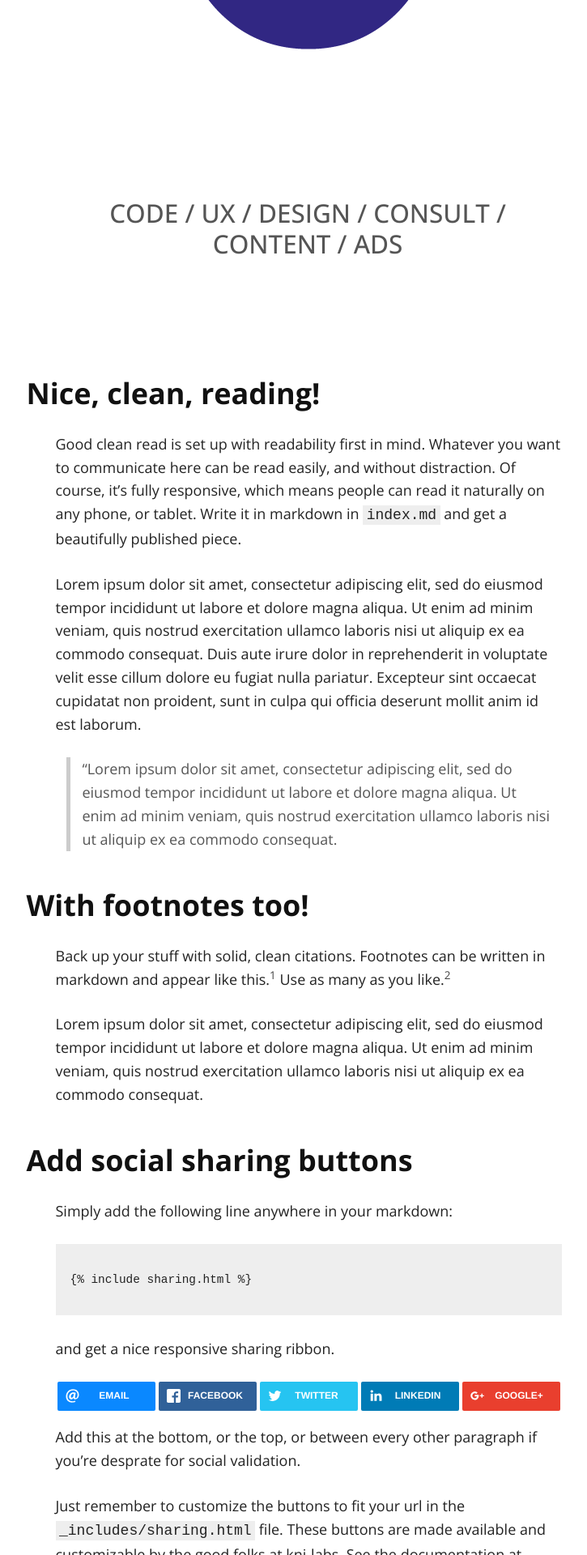
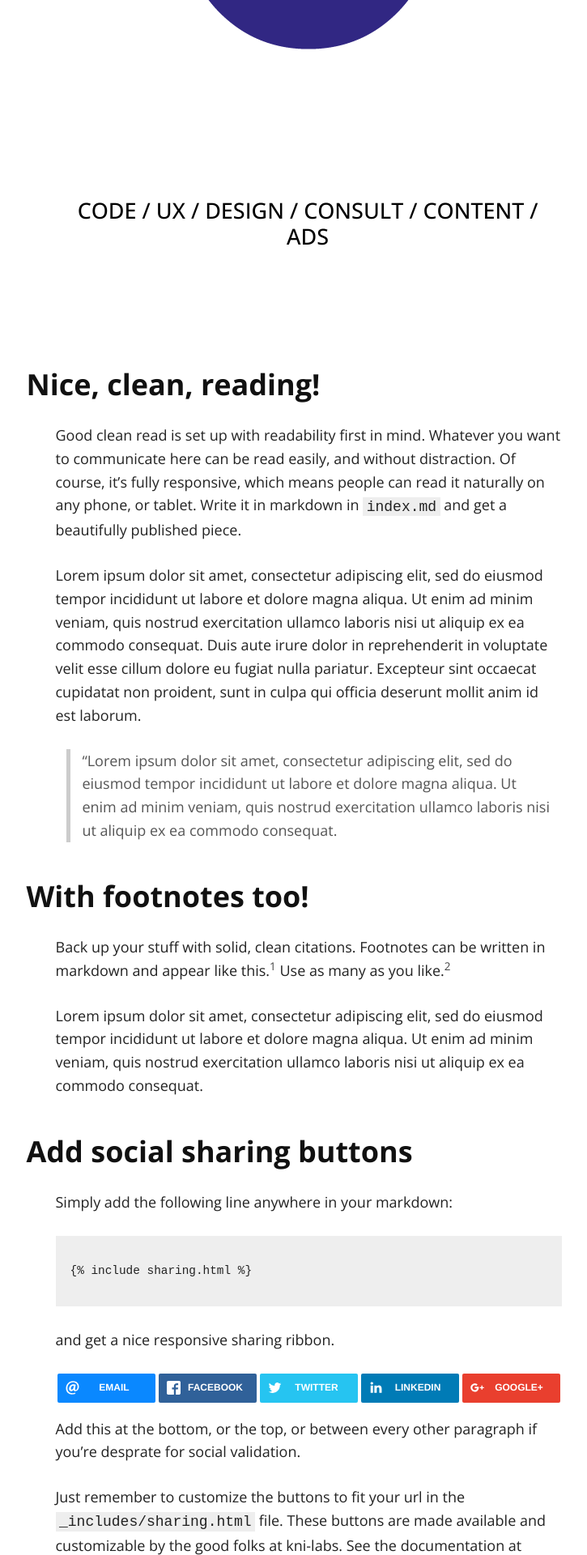
Before and after one commit to kemtol/rocktokom, a Jekyll site: the page built from index.md, in a window 1280 px wide. Shown: the part 388-2308 px from the top of the page at 81% size, without its empty margins (259-984 px from the left). Built offline with Jekyll 4.4.1, drawn with Linux system fonts in a browser that asks for light colours; nearby versions of some CDN libraries; our own code applies the rules of GitHub Pages for plain Markdown files.

Commit message:
Update default.html

```diff
--- a/_layouts/default.html
+++ b/_layouts/default.html
@@ -14,6 +14,9 @@
 
   <script src="{{ site.baseurl }}/scripts/jquery.js"></script>
   <link rel="canonical" href="{{ site.url }}" />
+  <style>
+    #code--ux--design--consult--content--ads{font-size:1.5rem;color:#000}
+  </style>
 </head>
 <body>
   <article>
```
